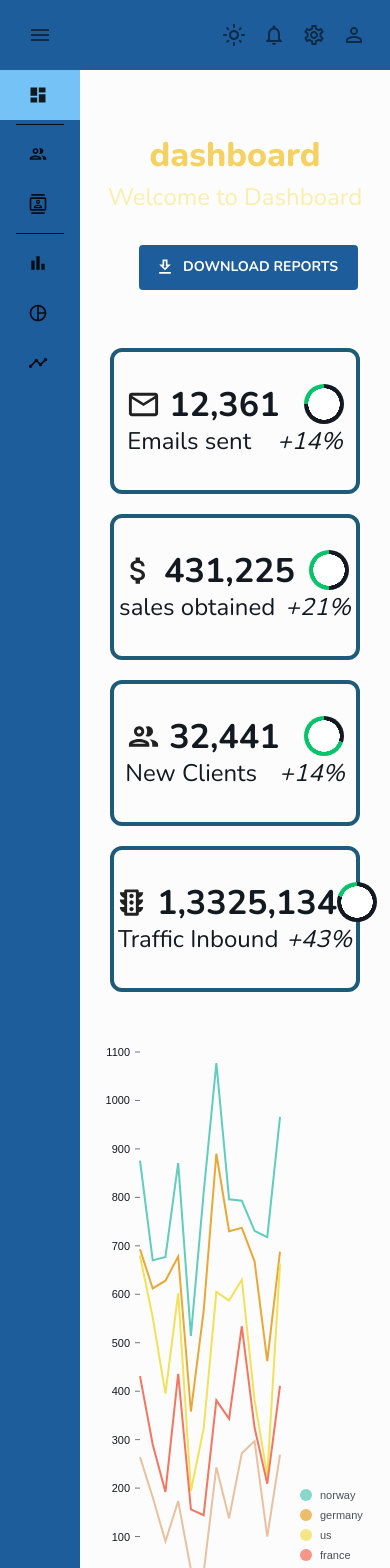
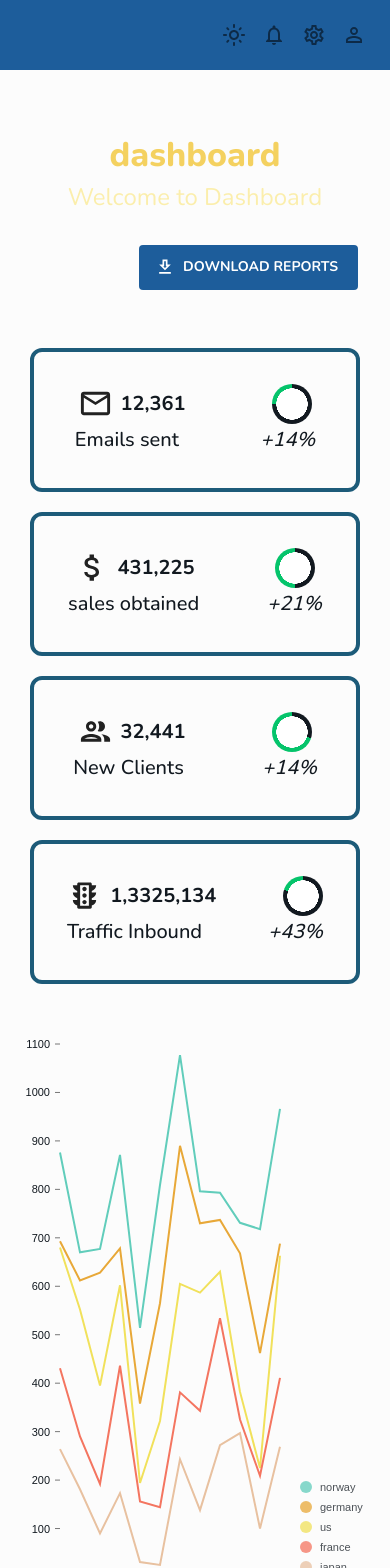
Before and after one commit to ItsEhsanMM/dashboard, a React (Vite) app: page / in a window 390 px wide. Shown: the top 1568 px of the page. Built offline with nearby package versions, Linux system fonts and the light colour scheme.

Commit message:
some Statbox variaant fixed for responsive and sidebaer deleted for under tablet size

```diff
--- a/src/components/Dashboard/StatBox.jsx
+++ b/src/components/Dashboard/StatBox.jsx
@@ -1,4 +1,4 @@
-import { Box, useTheme, Typography } from "@mui/material";
+import { Box, useTheme, Typography, useMediaQuery } from "@mui/material";
 import { colorShades } from "../../mui/theme";
 import ProgressCircle from "./progressCircle";
 import PropTypes from "prop-types";
@@ -6,6 +6,7 @@ import PropTypes from "prop-types";
 const StatBox = ({ title, subtitle, icon, progress, increase }) => {
    const theme = useTheme();
    const colors = colorShades(theme.palette.mode);
+   const mobileSize = useMediaQuery("(min-width:468px)");
 
    return (
       <Box
@@ -19,7 +20,7 @@ const StatBox = ({ title, subtitle, icon, progress, increase }) => {
             <Box display="flex" gap={1} alignItems="center">
                {icon}
                <Typography
-                  variant="h4"
+                  variant={mobileSize ? "h4" : "h6"}
                   fontWeight="bold"
                   sx={{
                      color: colors.black[200],
@@ -34,7 +35,7 @@ const StatBox = ({ title, subtitle, icon, progress, increase }) => {
          </Box>
          <Box display="flex" justifyContent="space-around">
             <Typography
-               variant="h5"
+               variant={mobileSize ? "h5" : "h6"}
                sx={{
                   color: colors.black[200],
                }}
@@ -42,7 +43,7 @@ const StatBox = ({ title, subtitle, icon, progress, increase }) => {
                {subtitle}
             </Typography>
             <Typography
-               variant="h5"
+               variant={mobileSize ? "h5" : "h6"}
                fontStyle="italic"
                sx={{
                   color: colors.black[200],
--- a/src/components/Dashboard/index.jsx
+++ b/src/components/Dashboard/index.jsx
@@ -82,7 +82,7 @@ const Dashboard = () => {
                />
             </Grid>
             <Grid item xs={12} lg={12}>
-               <Box height="75vh" maxWidth="100%">
+               <Box height="75vh" minHeight="10%" maxWidth="100%">
                   <Line isDashboard={true} />
                </Box>
             </Grid>
--- a/src/components/nav/Sidebar.jsx
+++ b/src/components/nav/Sidebar.jsx
@@ -53,7 +53,7 @@ const NavSidebar = () => {
    return (
       <Box
          minHeight="100vh"
-         mb={0}
+         display={tablet ? "flex" : "none"}
          sx={{
             userSelect: "none",
             "& .ps-menu-button:hover": {
```
